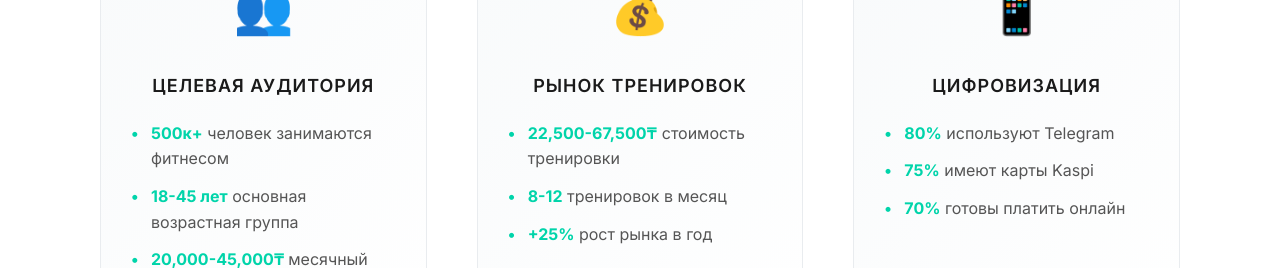
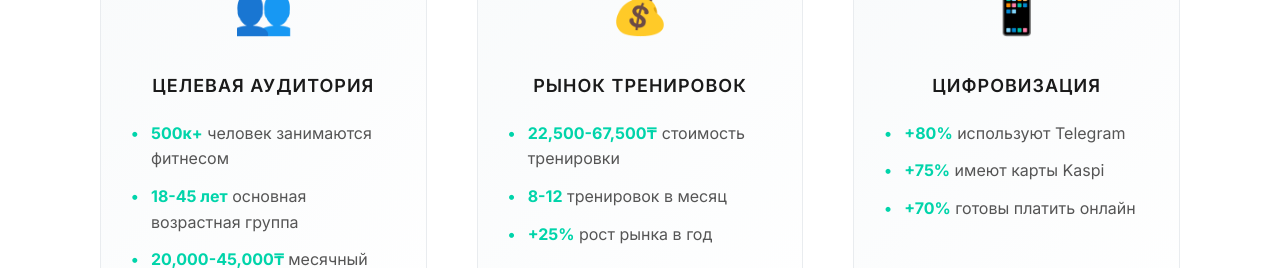
Before and after one commit to MADIBARCA/kaspi-api-presentation, a plain HTML site: page index.html in a window 1280 px wide. Shown: the part 2520-2788 px from the top of the page. Drawn offline with Linux system fonts and the light colour scheme.

Commit message:
Update index.html

```diff
--- a/index.html
+++ b/index.html
@@ -651,9 +651,9 @@
                     <div class="stat-icon">📱</div>
                     <h3 class="stat-title">Цифровизация</h3>
                     <ul class="stat-list">
-                        <li><span class="highlight-number">80%</span> используют Telegram</li>
-                        <li><span class="highlight-number">75%</span> имеют карты Kaspi</li>
-                        <li><span class="highlight-number">70%</span> готовы платить онлайн</li>
+                        <li><span class="highlight-number">+80%</span> используют Telegram</li>
+                        <li><span class="highlight-number">+75%</span> имеют карты Kaspi</li>
+                        <li><span class="highlight-number">+70%</span> готовы платить онлайн</li>
                     </ul>
                 </div>
             </div>
```
